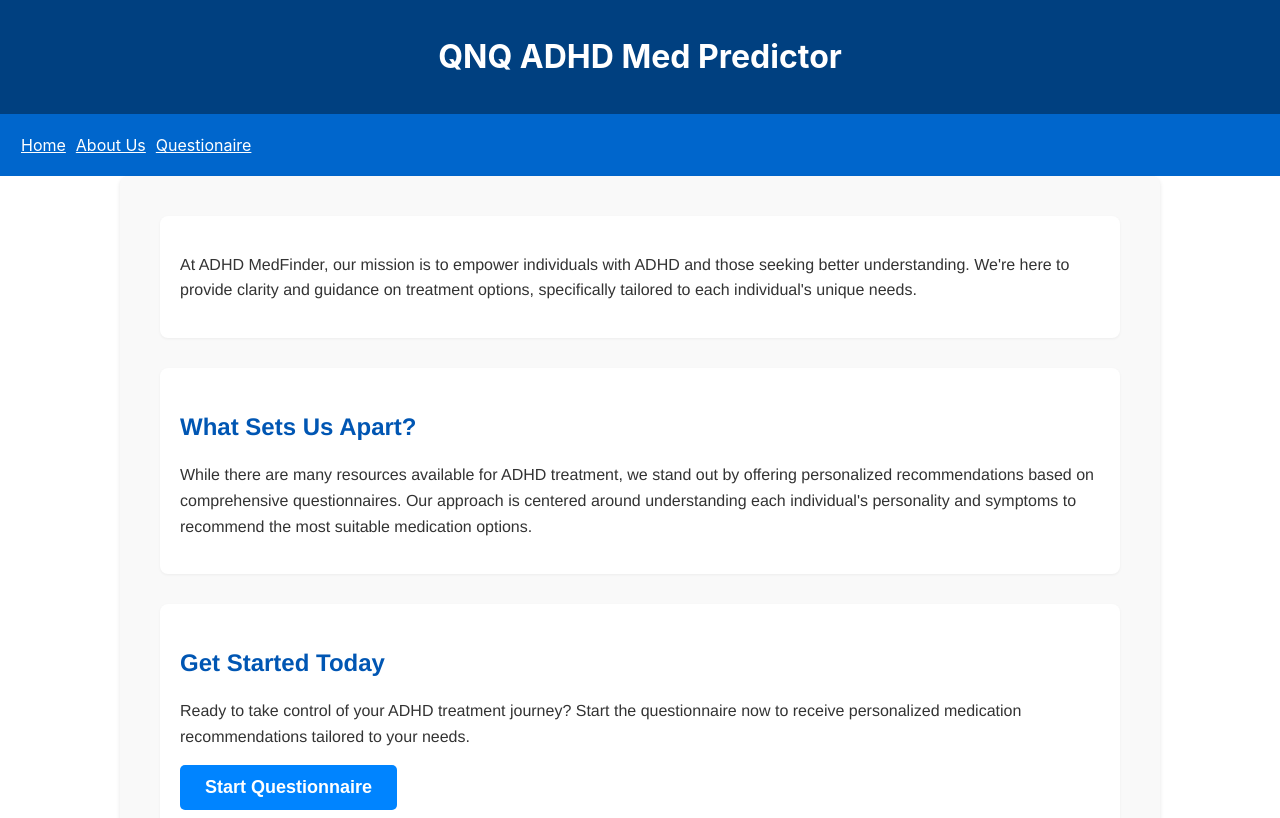
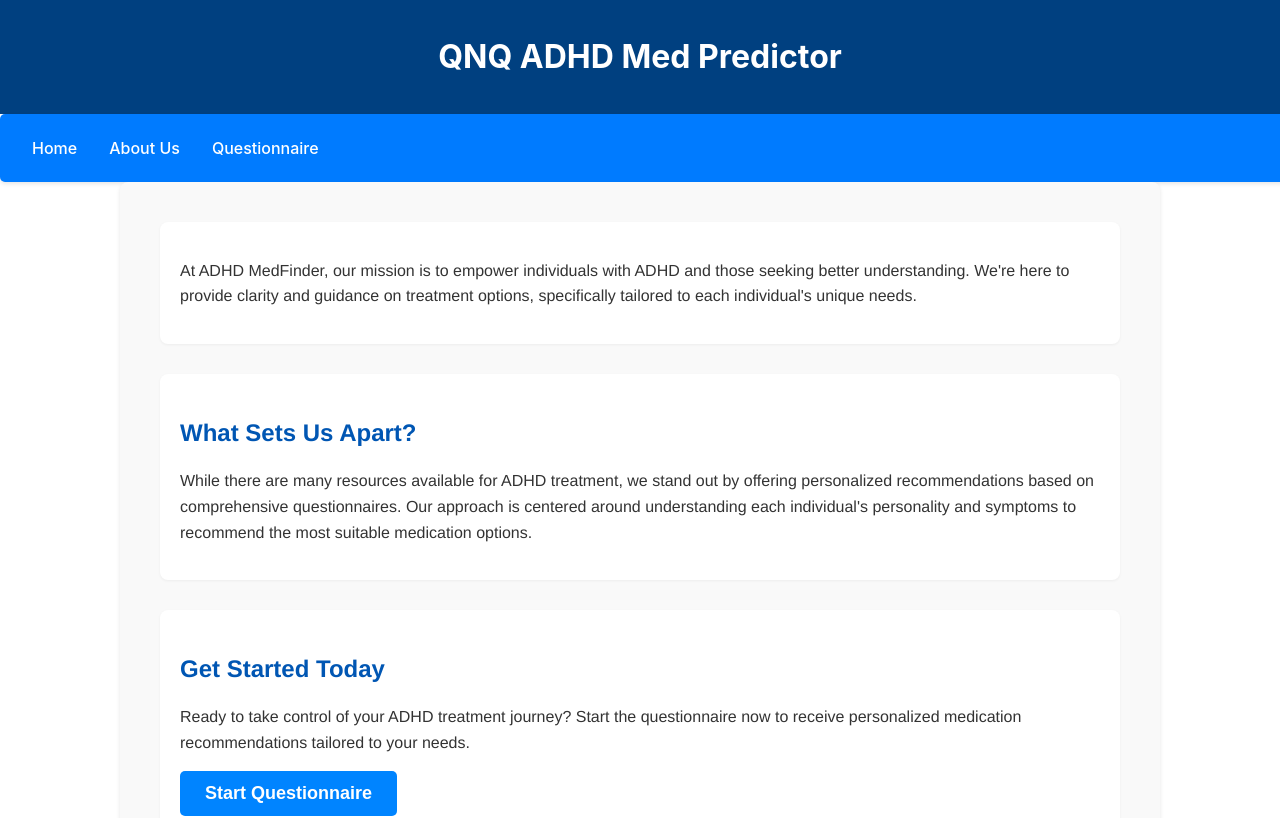
Before and after one commit to JoshuaArgiropoulos/ADHD-Med-Predictor, a React (Create React App) app in the folder adhdweb/: page / in a window 1280 px wide. Shown: the top 818 px of the page. Built offline with nearby package versions, Linux system fonts and the light colour scheme.

Commit message:
Fixed Nav Css

```diff
--- a/adhdweb/src/Components/Navigation.js
+++ b/adhdweb/src/Components/Navigation.js
@@ -1,11 +1,12 @@
 import React from 'react';
+import styles from '../Styles/Navigation.module.css'; // Ensure the path is correct based on your file structure
 
 function Navigation() {
   return (
-    <nav style={{ backgroundColor: '#0066cc', padding: '1em', textAlign: 'left', whiteSpace: 'nowrap', width: '100%' }}>
-      <a href="/" className="nav-link" style={{ color: 'white', display: 'inline-block', padding: '5px' }}>Home</a>
-      <a href="/about" className="nav-link" style={{ color: 'white', display: 'inline-block', padding:'5px' }}>About Us</a>
-      <a href="/Questionaire" className="nav-link" style={{ color:'white', display: 'inline-block', padding:'5px' }}>Questionaire</a>
+    <nav className={styles.nav}>
+      <a href="/" className={styles['nav-link']}>Home</a>
+      <a href="/about" className={styles['nav-link']}>About Us</a>
+      <a href="/Questionaire" className={styles['nav-link']}>Questionnaire</a> {/* Note the spelling correction */}
     </nav>
   );
 }
--- /dev/null
+++ b/adhdweb/src/Styles/Navigation.module.css
@@ -0,0 +1,24 @@
+/* Navigation.module.css */
+.nav {
+    background-color: #007bff; /* A more vibrant blue */
+    padding: 1em;
+    text-align: left;
+    white-space: nowrap;
+    width: 100%;
+    box-shadow: 0 2px 4px rgba(0, 0, 0, 0.1); /* Add subtle shadow for depth */
+    border-radius: 5px; /* Slightly round the corners */
+  }
+
+  .nav-link {
+    color: white;
+    display: inline-block;
+    padding: 0.5em 1em; /* Adjust padding for better spacing */
+    text-decoration: none; /* Remove underline from links */
+    font-weight: 500; /* Slightly bolder text */
+    transition: background-color 0.3s; /* Smooth background transition on hover */
+    border-radius: 5px; /* Rounded corners for the links */
+  }
+
+  .nav-link:hover {
+    background-color: #0056b3; /* Darken background on hover for feedback */
+  }
```
